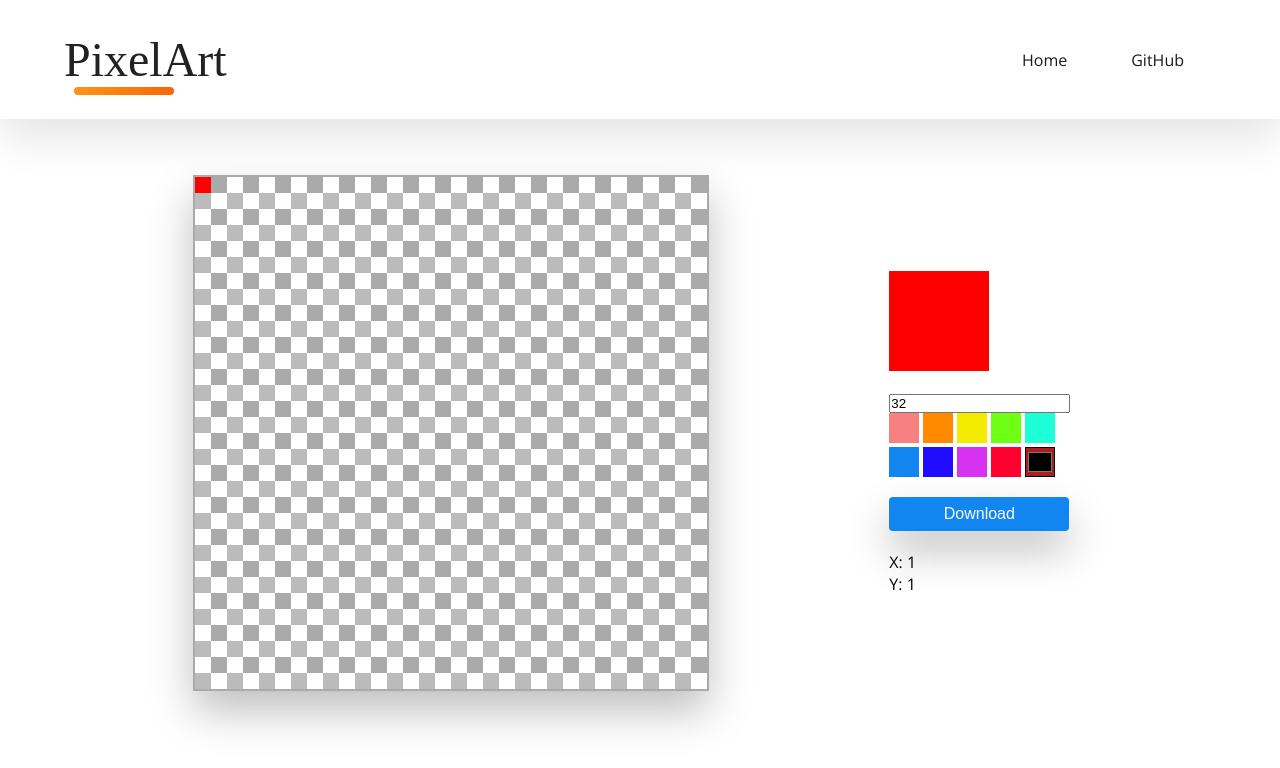
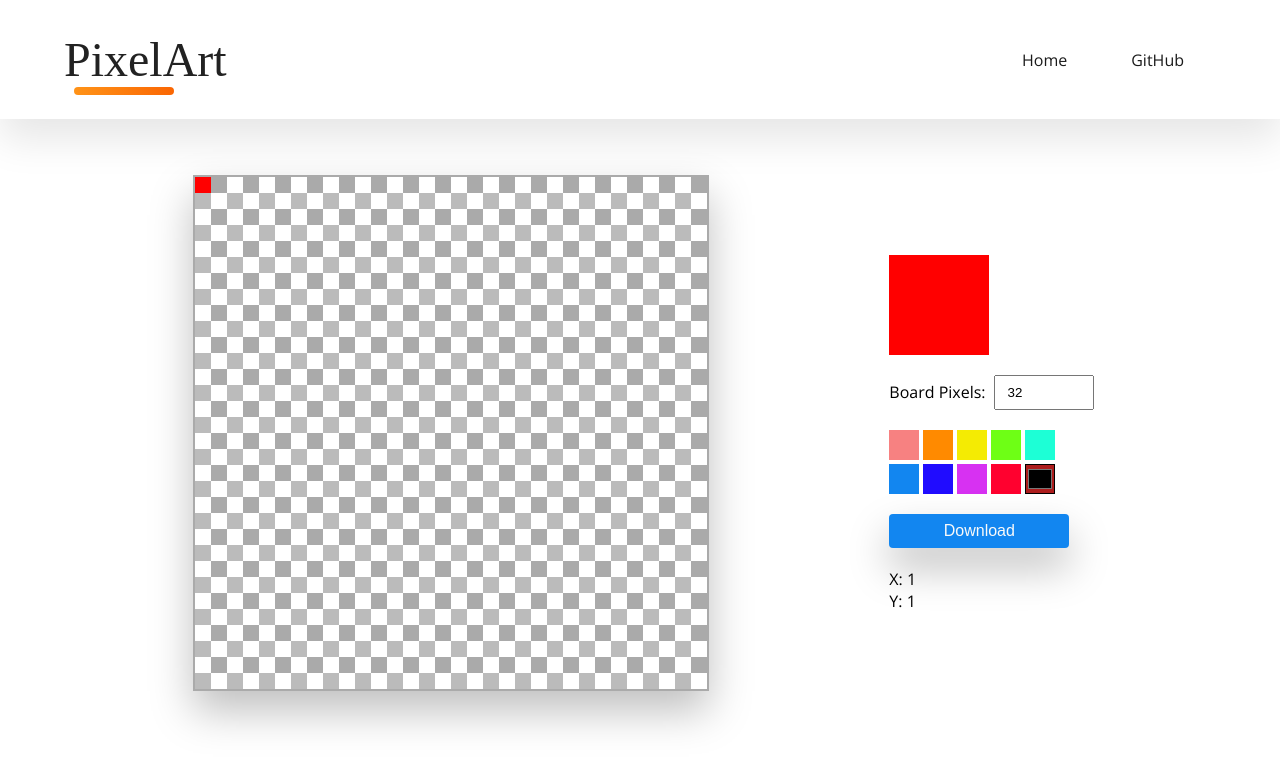
Before and after one commit to jaydeepkhatri/pixel-art, a React (Create React App) app: page / in a window 1280 px wide. Shown: the top 768 px of the page. Built offline with nearby package versions, Linux system fonts and the light colour scheme; a web font is replaced by a local one.

Commit message:
✏ Update input style

```diff
--- a/src/components/feed/Feed.jsx
+++ b/src/components/feed/Feed.jsx
@@ -28,7 +28,6 @@ function Feed() {
         maindivs.push(<div className="row" id={"row" + i} style={{ gridTemplateColumns: `repeat(${size}, ${512/size}px)`}} key={i} onMouseEnter={() => setyPos(i)}>{innerdivs}</div>);
     }
 
-
     useEffect(() => {
         document.querySelector("#row" + yPos + " .pixel" + xPos).style.backgroundColor = CurrentColor;
         document.querySelector(".currentcolor").style.backgroundColor = CurrentColor;
@@ -53,6 +52,7 @@ function Feed() {
             <div className="sidebar">
                 <div className="currentcolor"></div>
                 <div className="img-size-container">
+                    <span>Board Pixels:</span>
                     <input type="number" className="img-size" value={size} onInput={(e) => {setSize(e.target.value)}} />
                 </div>
                 <div className="colors">
--- a/src/components/feed/feed.css
+++ b/src/components/feed/feed.css
@@ -58,6 +58,19 @@
     display: inline-block;
     margin-bottom: 20px;
 }
+
+.img-size-container {
+    margin-bottom: 20px;
+    display: flex;
+    align-items: center;
+    gap: 8px;
+}
+
+.img-size-container input {
+    padding: 8px 12px;
+    width: 100px;
+}
+
 .colors {
     display: grid;
     grid-template-columns: repeat(5, 30px);
```
